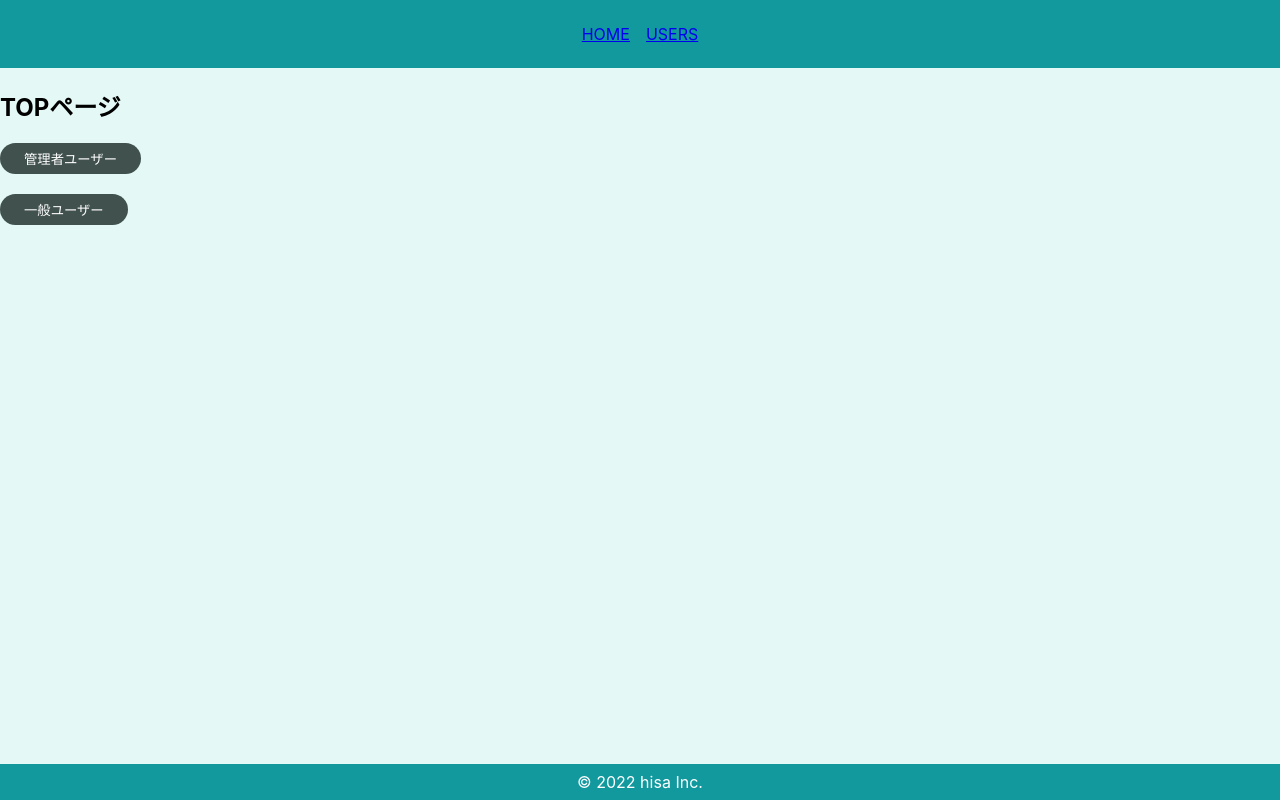
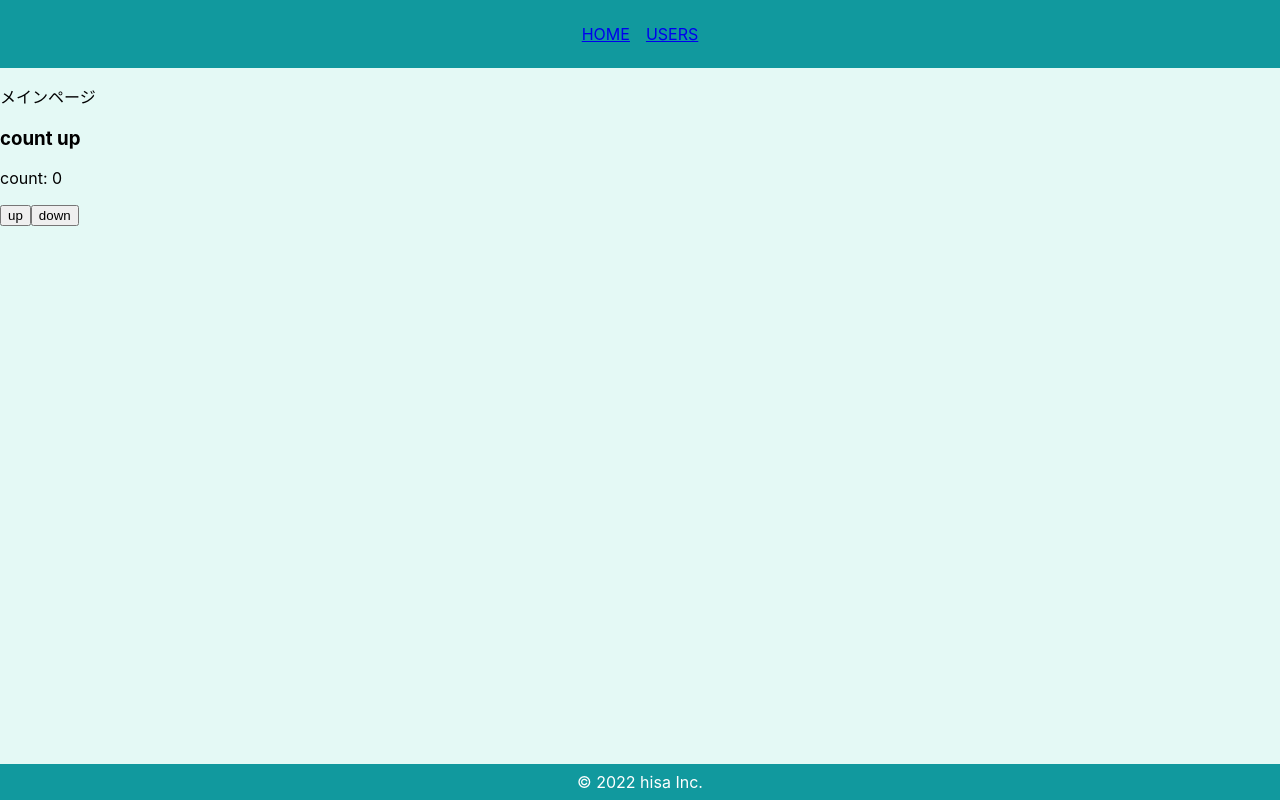
Before and after one commit to hisayuki-komatsu/chapter-react, a React (Create React App) app: page / in a window 1280 px wide. Built offline with nearby package versions, Linux system fonts and the light colour scheme.

Commit message:
create count function

```diff
--- /dev/null
+++ b/src/components/molecules/count-up.tsx
@@ -0,0 +1,17 @@
+import { useState } from 'react'
+
+export const CountUp = () => {
+  const [count, setCount] = useState(0)
+
+  const countUp = () => setCount((prevState) => prevState + 1)
+  const countDownn = () => setCount((prevState) => prevState - 1)
+
+  return (
+    <div>
+      <h3>count up</h3>
+      <p>count: {count}</p>
+      <button onClick={countUp}>up</button>
+      <button onClick={countDownn}>down</button>
+    </div>
+  )
+}
--- /dev/null
+++ b/src/components/pages/main.tsx
@@ -0,0 +1,12 @@
+import { CountUp } from '../molecules/count-up'
+
+export const Main = () => {
+  return (
+    <>
+      <div>
+        <p>メインページ</p>
+        <CountUp />
+      </div>
+    </>
+  )
+}
--- a/src/router/router.tsx
+++ b/src/router/router.tsx
@@ -1,4 +1,5 @@
 import { BrowserRouter, Route, Switch } from 'react-router-dom'
+import { Main } from '../components/pages/main'
 import { Top } from '../components/pages/top'
 import { Users } from '../components/pages/users'
 import { Layout } from '../components/templetes/default-layout'
@@ -9,12 +10,7 @@ export const Router = () => {
       <Switch>
         <Route exact path="/">
           <Layout>
-            <Top />
-          </Layout>
-        </Route>
-        <Route path="/users">
-          <Layout>
-            <Users />
+            <Main />
           </Layout>
         </Route>
       </Switch>
```
